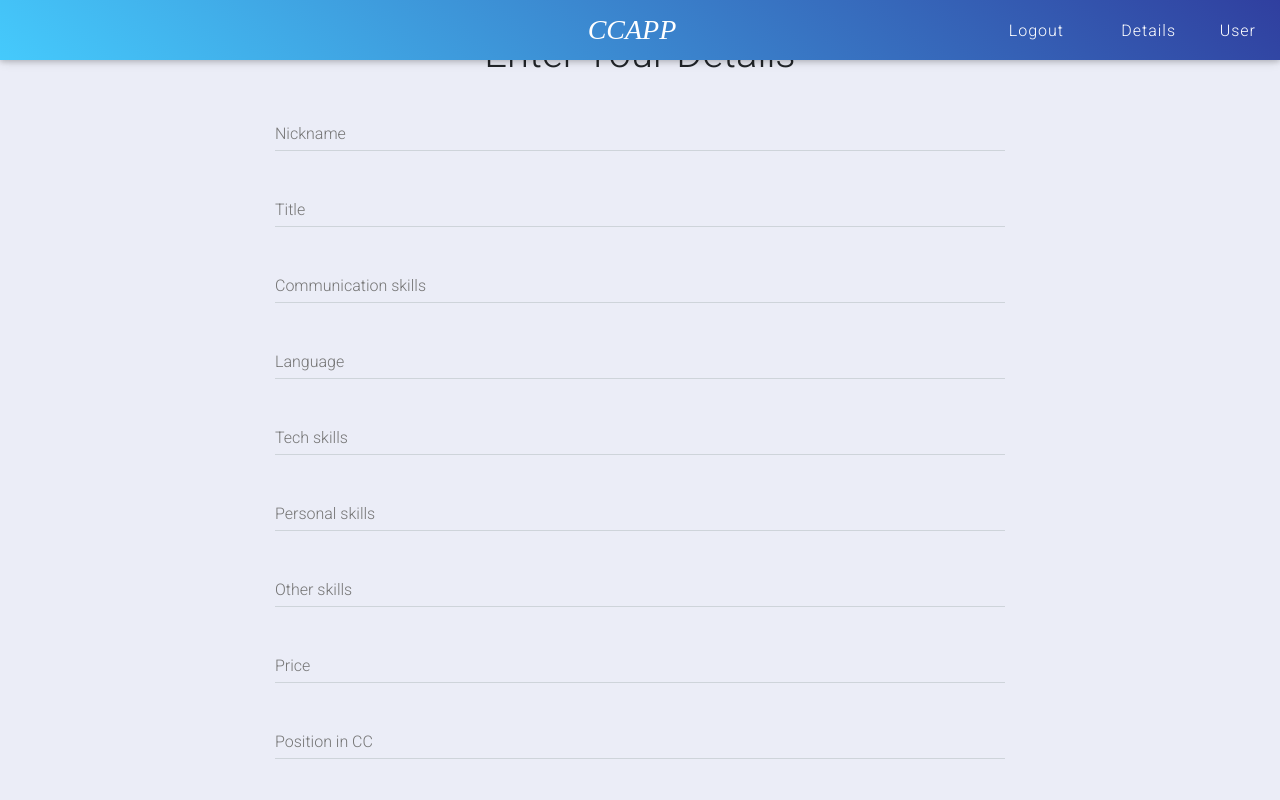
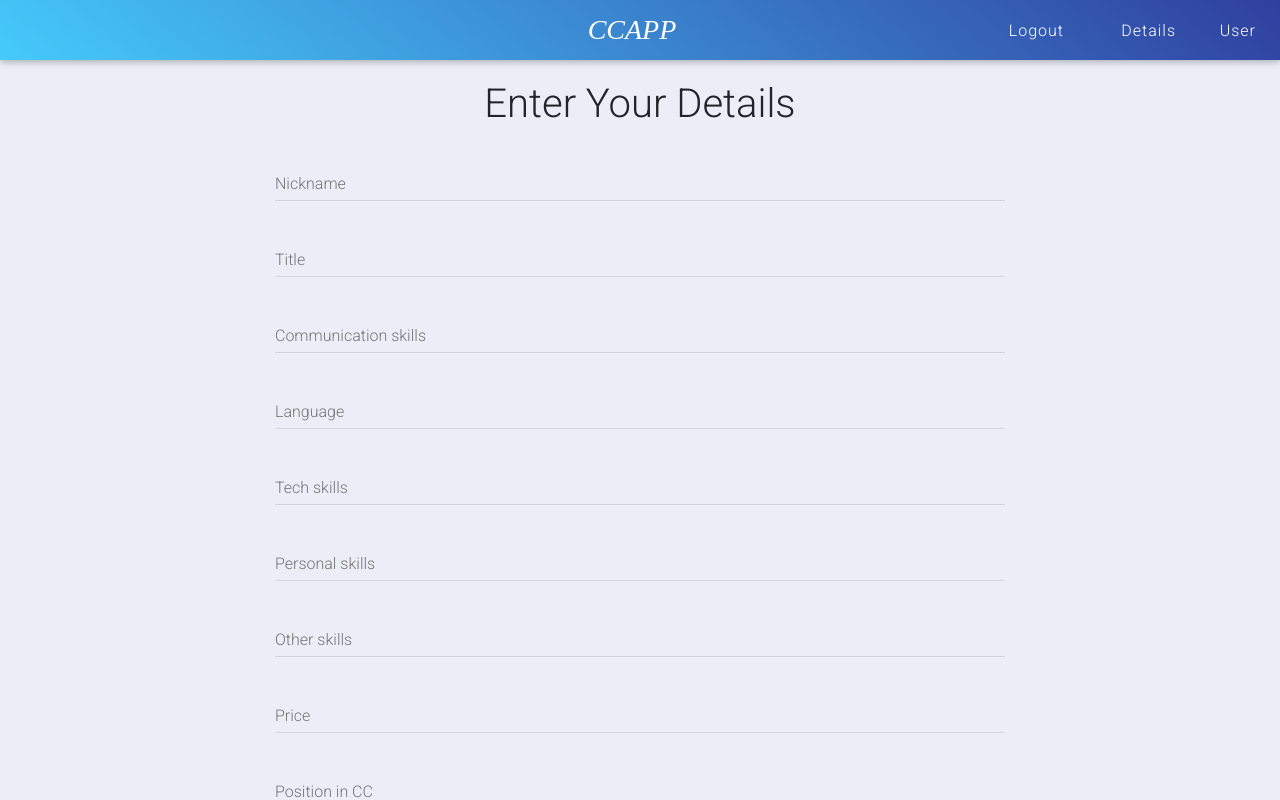
Before and after one commit to maximiliangarmatsch/rentdevelopers, a React (Create React App) app: page /developer/member/1/details in a window 1280 px wide. Shown: the top 800 px of the page. Built offline with nearby package versions, Linux system fonts and the light colour scheme.

Commit message:
fixed path in OrderRecieved.js fixed margin in MemberDetails

```diff
--- a/src/components/client/HireForm/OrderReceived.js
+++ b/src/components/client/HireForm/OrderReceived.js
@@ -23,7 +23,7 @@ const OrderReceived = () => {
 			<MDBRow>
 				<MDBCol md="4" smd="4"/>
 				<MDBCol md="4" smd="4" className="text-center">
-            <a href="/members">Go back to developers</a>
+            <a href="/">Go back to developers</a>
 				</MDBCol>
 				<MDBCol md="4" smd="4"/>
 			</MDBRow>
--- a/src/components/developer/member/MemberDetails.js
+++ b/src/components/developer/member/MemberDetails.js
@@ -38,7 +38,7 @@ class MemberDetails extends Component {
           route4="/developer/login"
           text3="Details"
           route5="/developer/register" />
-        <MDBContainer>
+        <MDBContainer className="member-details-container">
           <h1 className="h1-responsive" style={{ textAlign: 'center', marginTop: '30px' }}>Enter Your Details</h1>
           <MDBRow>
             <MDBCol></MDBCol>
--- a/src/styles/member.css
+++ b/src/styles/member.css
@@ -3,3 +3,6 @@
   left: 50%;
   top: 50%;
 }
+.member-details-container{
+  margin-top: 5rem;
+}
```
